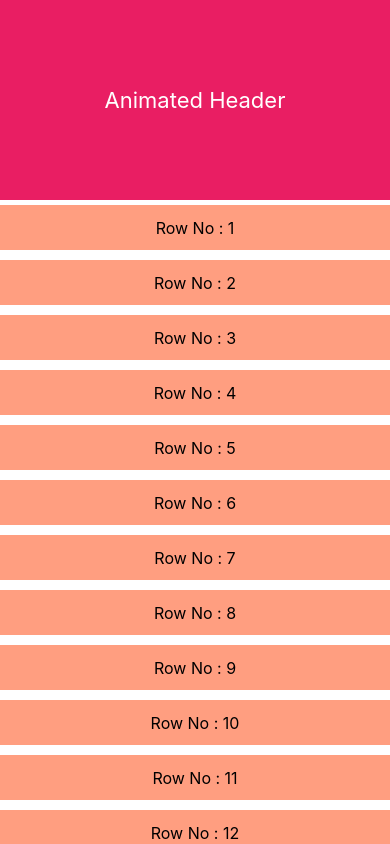
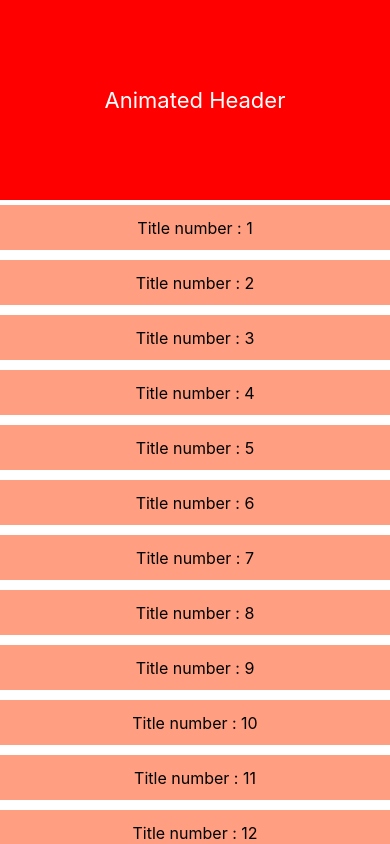
Before and after one commit to Dmitry1983/animation, a React Native app: screen / in a window 390 px wide. Built offline with nearby package versions, Linux system fonts and the light colour scheme.

Commit message:
remove liek

```diff
--- a/App.js
+++ b/App.js
@@ -1,4 +1,4 @@
-import React, { Component, useEffect } from 'react'
+import React, { Component } from 'react'
 import {
   Text,
   View,
@@ -20,13 +20,7 @@ export default class App extends Component {
 
     this.array = []
   }
-  // Похож на componentDidMount и componentDidUpdate:
-  // useEffect(() => {
-  //   // Обновляем название докуммента, используя API браузера
-  //   for (var i = 1; i <= 75; i++) {
-  //     this.array.push(i)
-  //   }
-  // });
+
   UNSAFE_componentWillMount() {
     for (var i = 1; i <= 75; i++) {
       this.array.push(i)
@@ -42,7 +36,7 @@ export default class App extends Component {
 
     const headerBackgroundColor = this.scrollYAnimatedValue.interpolate({
       inputRange: [0, HEADER_MAX_HEIGHT - HEADER_MIN_HEIGHT],
-      outputRange: ['#e91e63', 'grey'],
+      outputRange: ['red', 'grey'],
       extrapolate: 'clamp',
     })
 
@@ -50,16 +44,21 @@ export default class App extends Component {
       <SafeAreaView style={styles.container}>
         <ScrollView
           contentContainerStyle={{ paddingTop: HEADER_MAX_HEIGHT }}
-          scrollEventThrottle={16}
-          onScroll={Animated.event([
-            {
-              nativeEvent: { contentOffset: { y: this.scrollYAnimatedValue } },
-            },
-          ])}
+          scrollEventThrottle={20}
+          onScroll={Animated.event(
+            [
+              {
+                nativeEvent: {
+                  contentOffset: { y: this.scrollYAnimatedValue },
+                },
+              },
+            ],
+            { useNativeDriver: false }
+          )}
         >
           {this.array.map((item, key) => (
             <View key={key} style={styles.item}>
-              <Text style={styles.itemText}>Row No : {item}</Text>
+              <Text style={styles.itemText}>Title number : {item}</Text>
             </View>
           ))}
         </ScrollView>
```
